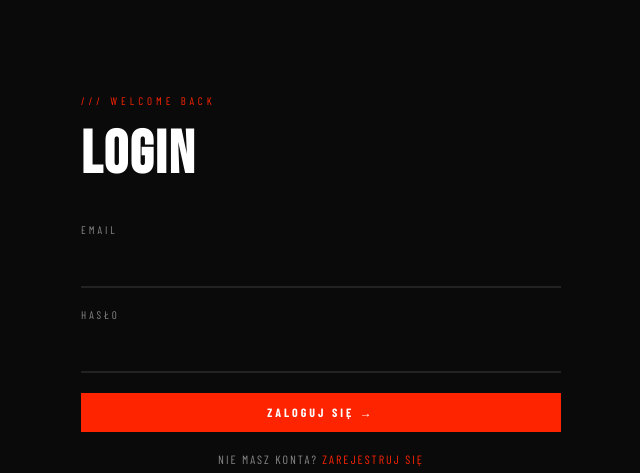
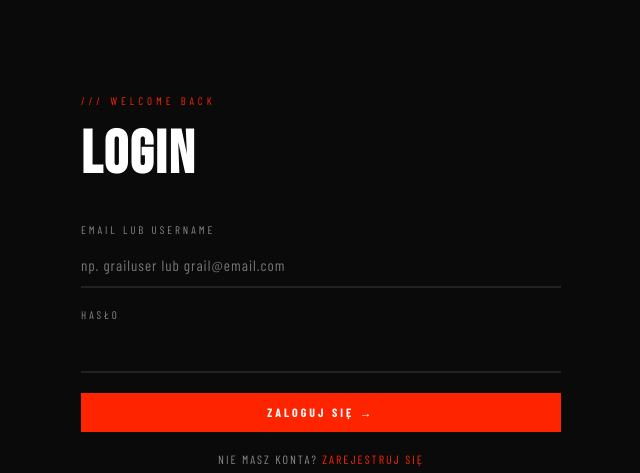
Before and after one commit to tgorzelniowski/grailOS, a PHP site: page /login.php in a window 1280 px wide. Shown: the part 60-533 px from the top of the page, without its empty margins (319-959 px from the left). Run offline with PHP 8.4, Linux system fonts and the light colour scheme.

Commit message:
Added getting logged by username

```diff
--- a/login.php
+++ b/login.php
@@ -9,16 +9,19 @@ if ($_SERVER['REQUEST_METHOD'] === 'POST') {
     if (!check_rate_limit('login', 5, 900)) {
         $error = 'Za dużo prób. Poczekaj 15 minut.';
     } else {
-        $email    = trim($_POST['email'] ?? '');
+        $login    = trim($_POST['login'] ?? '');
         $password = $_POST['password'] ?? '';
 
-        if (!$email || !$password) {
+        if (!$login || !$password) {
             $error = 'Wypełnij wszystkie pola.';
-        } elseif (!filter_var($email, FILTER_VALIDATE_EMAIL)) {
-            $error = 'Nieprawidłowy email.';
         } else {
-            $stmt = $pdo->prepare("SELECT * FROM users WHERE email = ?");
-            $stmt->execute([$email]);
+            // Email lub username
+            if (strpos($login, '@') !== false) {
+                $stmt = $pdo->prepare("SELECT * FROM users WHERE email = ?");
+            } else {
+                $stmt = $pdo->prepare("SELECT * FROM users WHERE username = ?");
+            }
+            $stmt->execute([$login]);
             $user = $stmt->fetch();
 
             if ($user && password_verify($password, $user['password'])) {
@@ -35,7 +38,7 @@ if ($_SERVER['REQUEST_METHOD'] === 'POST') {
                     exit;
                 }
             } else {
-                $error = 'Nieprawidłowy email lub hasło.';
+                $error = 'Nieprawidłowy login lub hasło.';
             }
         }
     }
@@ -56,9 +59,10 @@ require_once 'includes/header.php';
     <form method="POST" class="auth-form">
       <?= csrf_field() ?>
       <div class="form-group">
-        <label class="form-label">Email</label>
-        <input type="email" name="email" class="form-input"
-               value="<?= htmlspecialchars($_POST['email'] ?? '') ?>">
+        <label class="form-label">Email lub username</label>
+        <input type="text" name="login" class="form-input"
+               value="<?= htmlspecialchars($_POST['login'] ?? '') ?>"
+               placeholder="np. grailuser lub grail@email.com">
       </div>
       <div class="form-group">
         <label class="form-label">Hasło</label>
```
